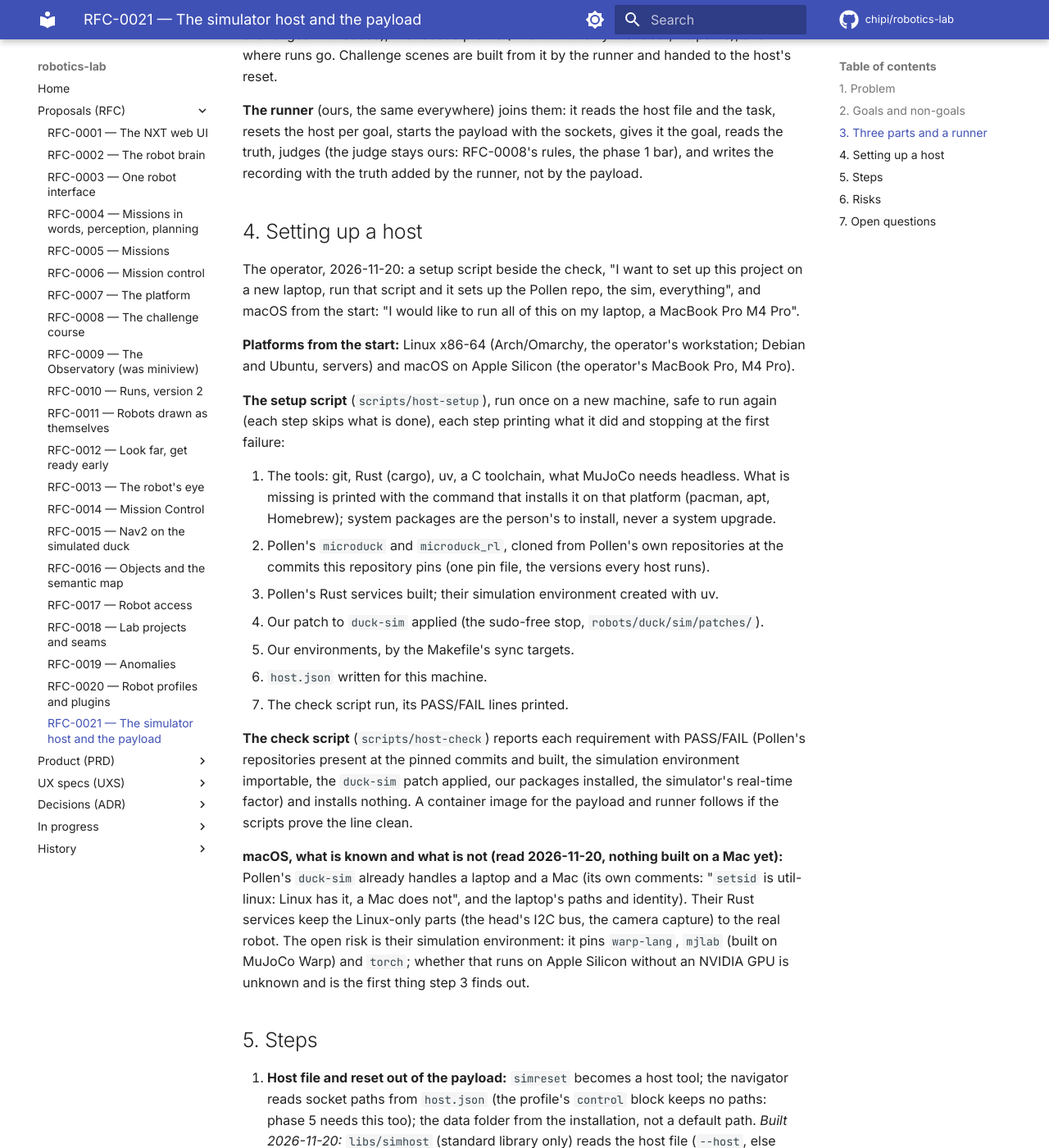
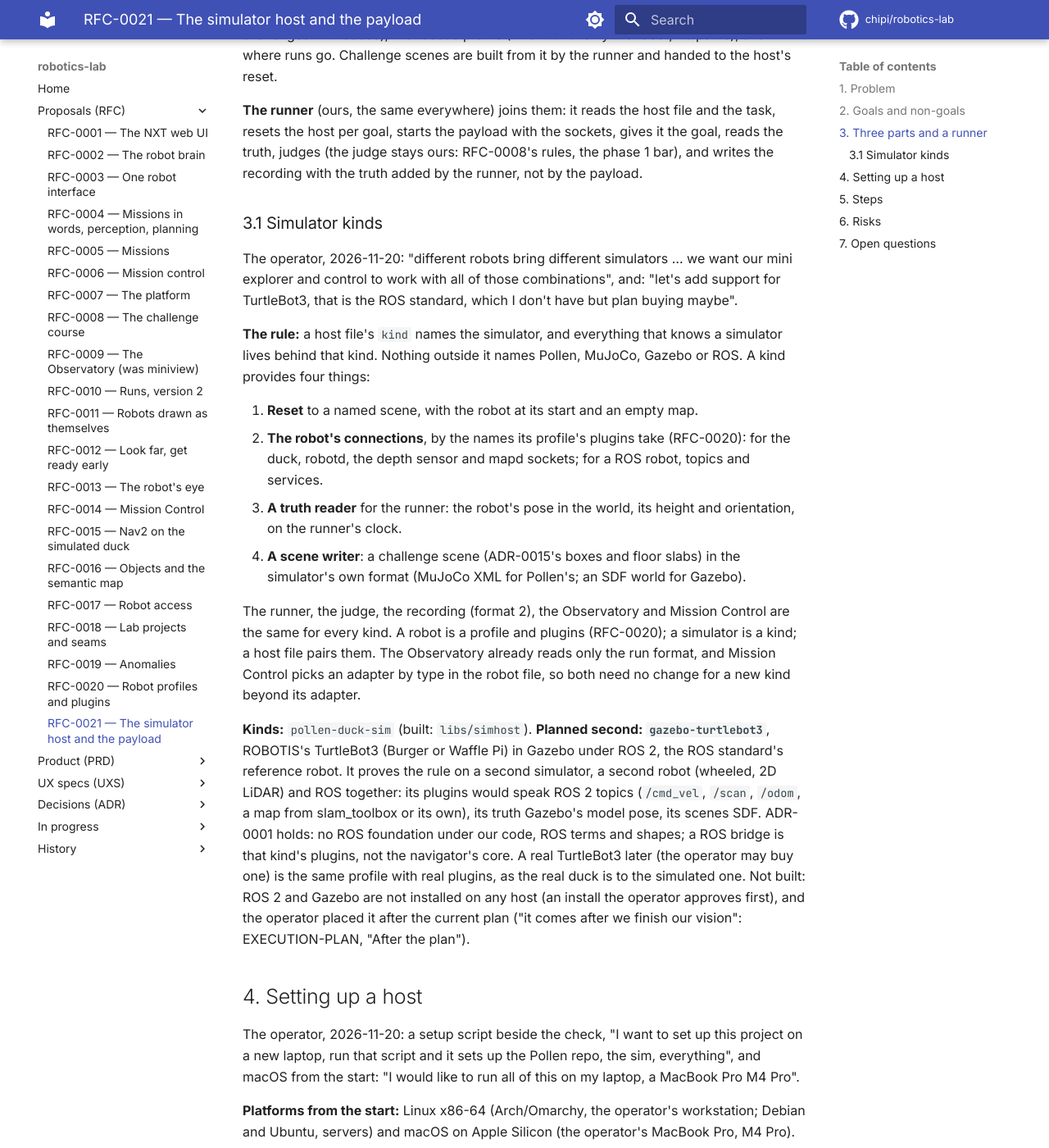
Before and after one commit to chipi/robotics-lab, an MkDocs documentation site: the page built from docs/rfc/RFC-0021-sim-host-and-payload.md, in a window 1280 px wide and 1400 px high, scrolled down 2180 px. Shown: the whole window at 82% size. Built offline with MkDocs 1.6.1 and Material for MkDocs 9.7.7, drawn with Linux system fonts in a browser that asks for light colours; comment, search, counter and statistics services are not loaded.

Commit message:
phase 4b: scripts/host-check and the Pollen pins; the simulator-kind rule; TurtleBot3 after the plan
scripts/host-check (standard library, the system python3, Linux and macOS):
one PASS/FAIL line per requirement and HOST-CHECK PASS/FAIL: the host file,
git/python3/cc/cargo/uv (install commands per platform printed, never run),
Pollen's two checkouts at the commits in robots/duck/sim/pollen-pins.json with
no local changes but ours (the duck-sim patch, our apartment scene), the patch,
mapd built, the walking policy (duck-sim's own lookup), the simulator
environment importing mujoco/onnxruntime/mjlab_microduck, the apartment scene,
our two environments. The real-time factor is NOT RUN (needs the simulator up).
On this workstation: HOST-CHECK PASS (17 pass, 0 fail, 1 not run); against a
host file with missing checkouts: 7 FAIL with what to run, exit 1; with no
host file: FAIL and the dependent checks NOT RUN.

RFC-0021 section 3.1 (the operator, 2026-11-20): everything that knows a
simulator lives behind the host file's kind (reset, connections, truth reader,
scene writer); the runner, judge, recording, Observatory and Mission Control
are the same for every kind. TurtleBot3 in Gazebo under ROS 2 is the planned
second kind, after the current plan (EXECUTION-PLAN "After the plan"); ROS 2
and Gazebo are not installed and need the operator's approval first.

Co-Authored-By: Claude Opus 5.5 <noreply@anthropic.com>
Claude-Session: https://claude.ai/code/session_01UDhkTkg9Dg44XhgoEjt9rf

```diff
--- a/docs/rfc/RFC-0021-sim-host-and-payload.md
+++ b/docs/rfc/RFC-0021-sim-host-and-payload.md
@@ -68,6 +68,40 @@ Challenge scenes are built from it by the runner and handed to the host's reset.
 the host per goal, starts the payload with the sockets, gives it the goal, reads the truth, judges
 (the judge stays ours: RFC-0008's rules, the phase 1 bar), and writes the recording with the truth
 added by the runner, not by the payload.
+
+### 3.1 Simulator kinds
+
+The operator, 2026-11-20: "different robots bring different simulators … we want our mini explorer
+and control to work with all of those combinations", and: "let's add support for TurtleBot3, that is
+the ROS standard, which I don't have but plan buying maybe".
+
+**The rule:** a host file's `kind` names the simulator, and everything that knows a simulator lives
+behind that kind. Nothing outside it names Pollen, MuJoCo, Gazebo or ROS. A kind provides four
+things:
+
+1. **Reset** to a named scene, with the robot at its start and an empty map.
+2. **The robot's connections**, by the names its profile's plugins take (RFC-0020): for the duck,
+   robotd, the depth sensor and mapd sockets; for a ROS robot, topics and services.
+3. **A truth reader** for the runner: the robot's pose in the world, its height and orientation,
+   on the runner's clock.
+4. **A scene writer**: a challenge scene (ADR-0015's boxes and floor slabs) in the simulator's own
+   format (MuJoCo XML for Pollen's; an SDF world for Gazebo).
+
+The runner, the judge, the recording (format 2), the Observatory and Mission Control are the same for
+every kind. A robot is a profile and plugins (RFC-0020); a simulator is a kind; a host file pairs
+them. The Observatory already reads only the run format, and Mission Control picks an adapter by type
+in the robot file, so both need no change for a new kind beyond its adapter.
+
+**Kinds:** `pollen-duck-sim` (built: `libs/simhost`). **Planned second: `gazebo-turtlebot3`**,
+ROBOTIS's TurtleBot3 (Burger or Waffle Pi) in Gazebo under ROS 2, the ROS standard's reference
+robot. It proves the rule on a second simulator, a second robot (wheeled, 2D LiDAR) and ROS together:
+its plugins would speak ROS 2 topics (`/cmd_vel`, `/scan`, `/odom`, a map from slam_toolbox or its
+own), its truth Gazebo's model pose, its scenes SDF. ADR-0001 holds: no ROS foundation under our
+code, ROS terms and shapes; a ROS bridge is that kind's plugins, not the navigator's core. A real
+TurtleBot3 later (the operator may buy one) is the same profile with real plugins, as the real duck
+is to the simulated one. Not built: ROS 2 and Gazebo are not installed on any host (an install
+the operator approves first), and the operator placed it after the current plan ("it comes after we
+finish our vision": EXECUTION-PLAN, "After the plan").
 
 ## 4. Setting up a host
 
```
Also changed, not shown: docs/wip/EXECUTION-PLAN.md (+13 -0 lines), 2 other files.
